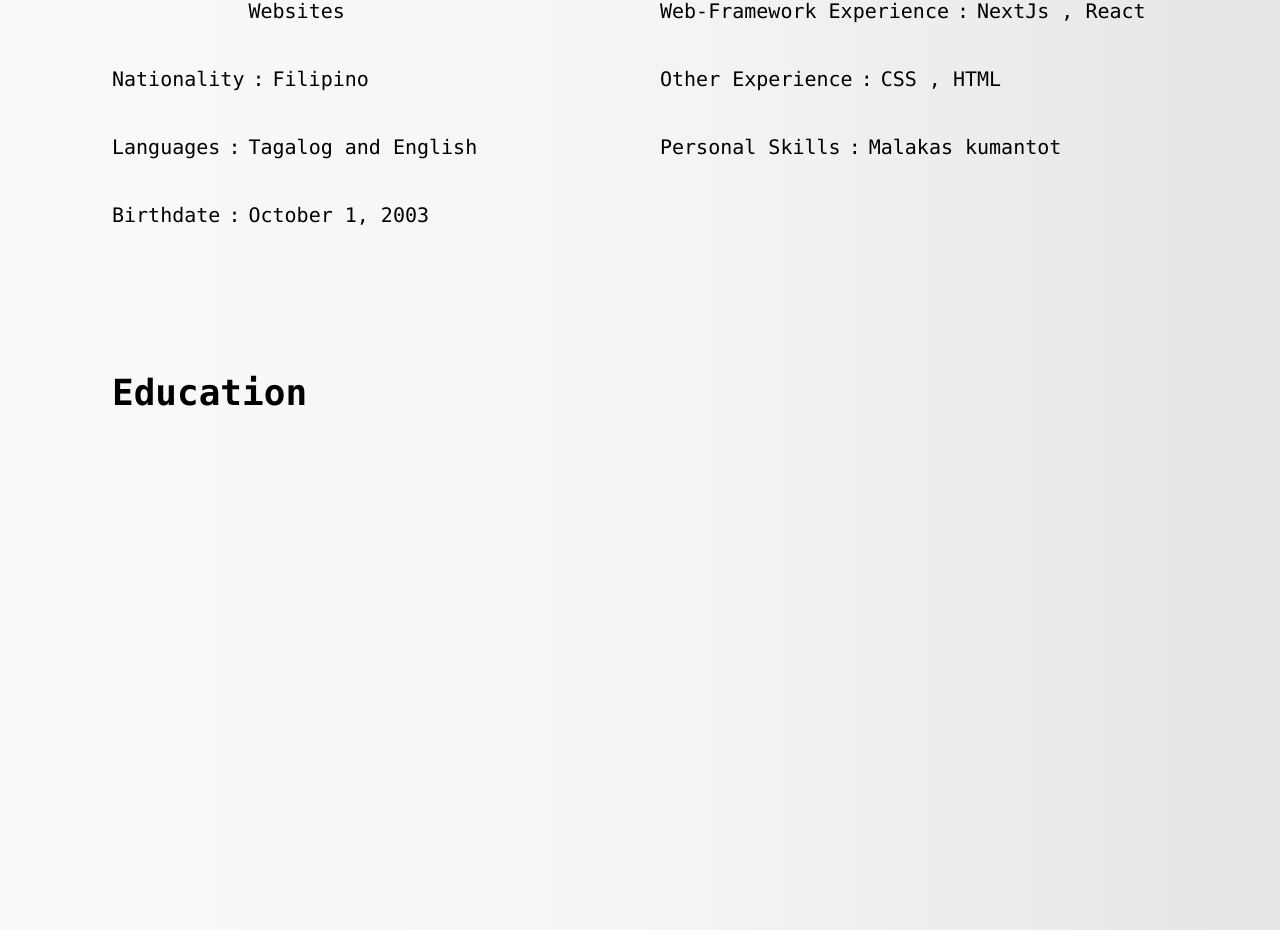
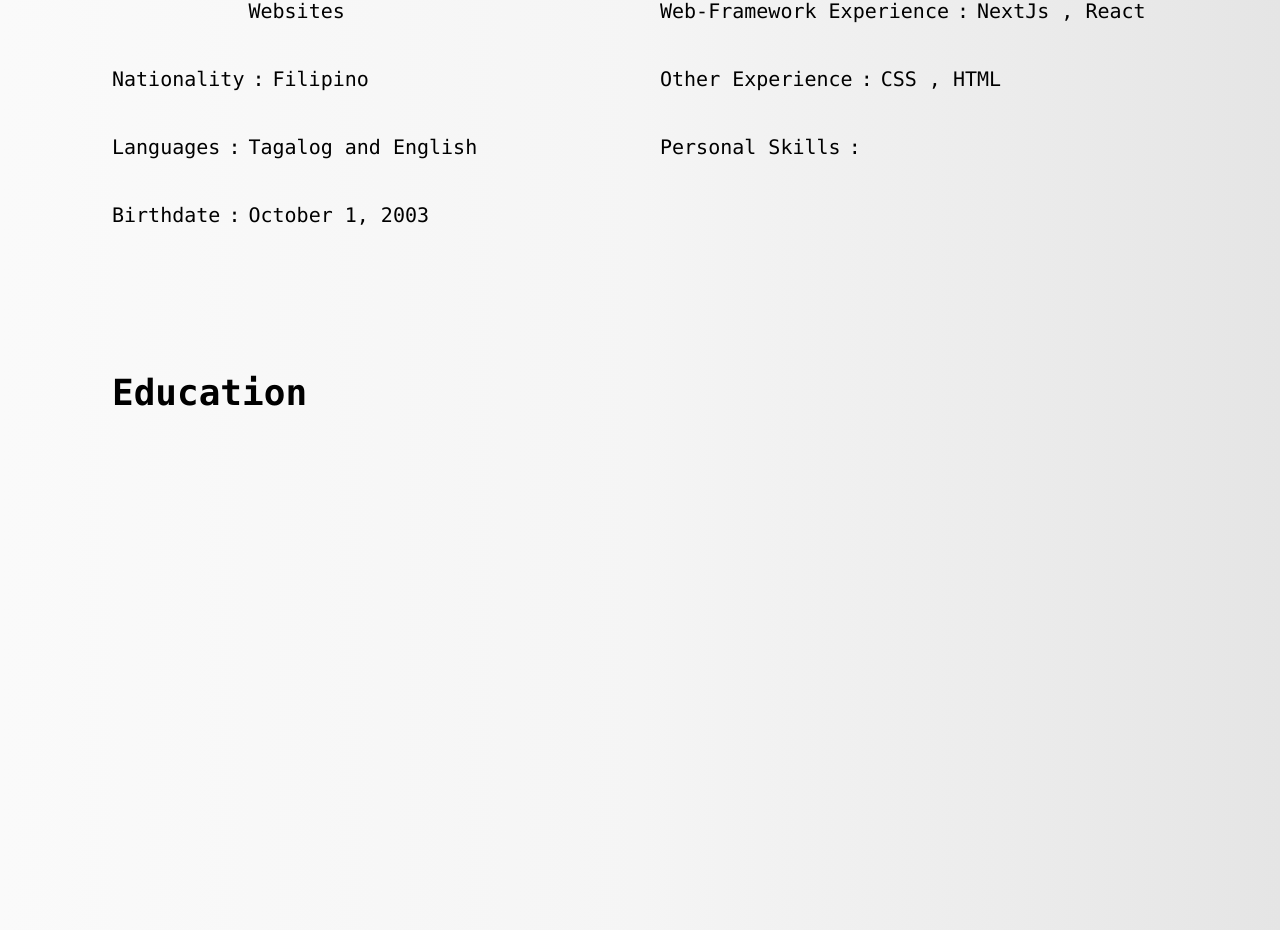
Before and after one commit to LanceColorina/Colorina_Resume, a Next.js app: page / in a window 1280 px wide. Shown: the part 951-1881 px from the top of the page. Built offline with nearby package versions, Linux system fonts and the light colour scheme.

Commit message:
Update page.tsx
Removing random changes

```diff
--- a/src/app/page.tsx
+++ b/src/app/page.tsx
@@ -19,7 +19,7 @@ export default function Home() {
       "Typescript,Javascript,Python,Java,C,C++",
       "NextJs , React",
       "CSS , HTML",
-      "Malakas kumantot"
+      ""
     ]
   };
 
```
